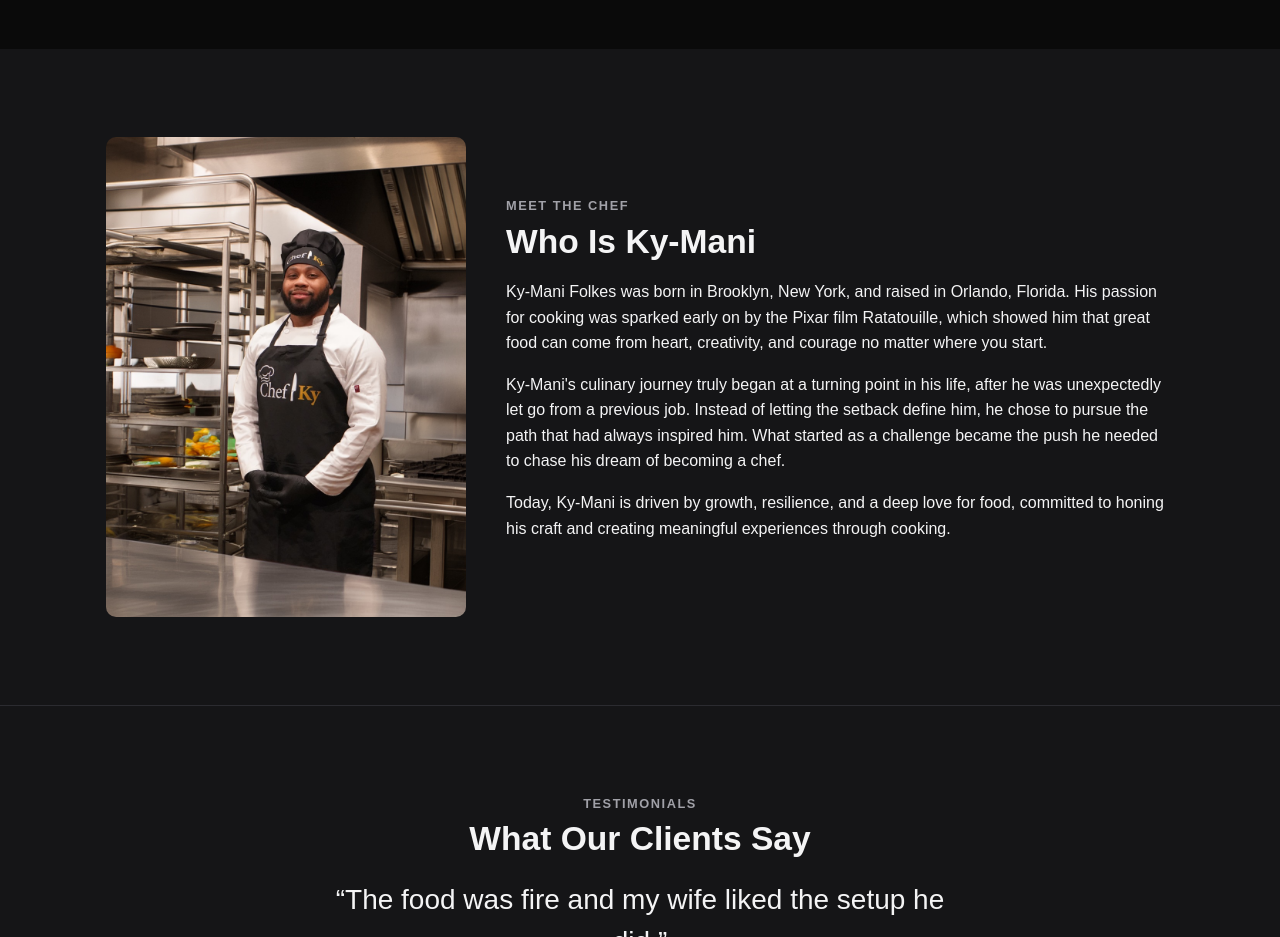
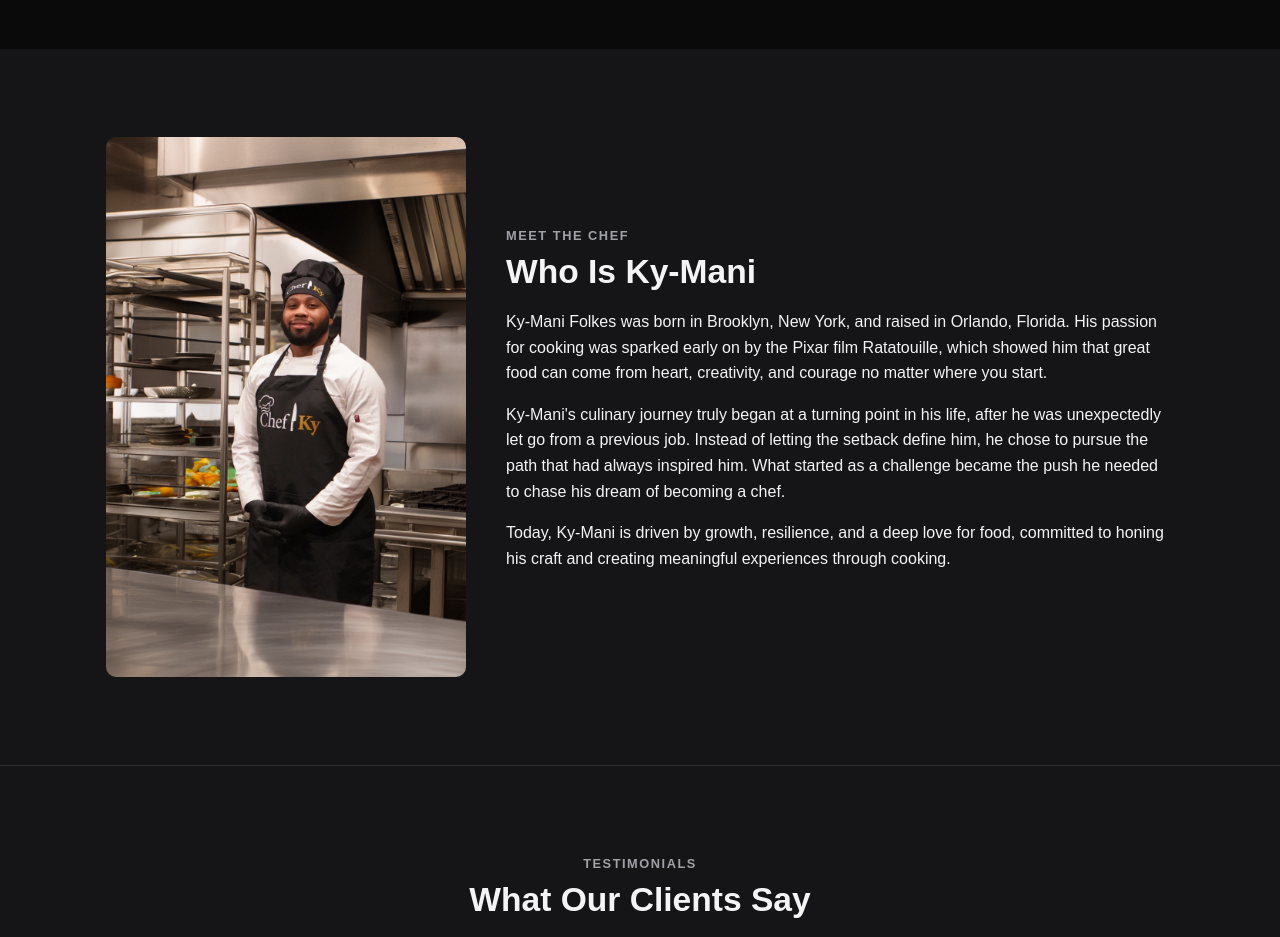
Before and after one commit to quillonconway-on-q25/Taste-Of-Ky, an Eleventy site: page src/index.njk in a window 1280 px wide. Shown: the part 1720-2657 px from the top of the page. Built offline with nearby package versions, Linux system fonts and the light colour scheme; Eleventy itself is replaced by a stand-in of ours; files that its build step writes are made by us from their sources.

Commit message:
About: show full chef photo without cropping
Co-Authored-By: Claude Sonnet 5.5 <noreply@anthropic.com>

```diff
--- a/src/css/style.css
+++ b/src/css/style.css
@@ -88,13 +88,13 @@ h2 { font-size: clamp(1.6rem, 3vw, 2.1rem); }
 
 /* Taste of Ky additions */
 .about-grid { display: grid; grid-template-columns: minmax(220px, 360px) 1fr; gap: 40px; align-items: center; }
-.about-photo { width: 100%; border-radius: var(--radius); aspect-ratio: 3 / 4; object-fit: cover; }
+.about-photo { width: 100%; height: auto; border-radius: var(--radius); }
 .about p { margin: 0 0 1em; }
 .eyebrow { text-transform: uppercase; letter-spacing: .12em; font-size: .8rem; color: var(--muted); font-weight: 700; margin: 0 0 .4em !important; }
 .quote { margin: 0; font-size: clamp(1.2rem, 3vw, 1.6rem); line-height: 1.5; }
 .quote cite { display: block; margin-top: .8em; font-size: .95rem; font-style: normal; color: var(--muted); }
 .brand img { height: 48px; width: auto; }
-@media (max-width: 720px) { .about-grid { grid-template-columns: 1fr; } .about-photo { max-height: 420px; aspect-ratio: 4 / 5; } }
+@media (max-width: 720px) { .about-grid { grid-template-columns: 1fr; } .about-photo { max-width: 420px; margin: 0 auto; } }
 
 /* Testimonial section (scroll-snap slider, auto-advances via inline script) */
 .testimonial { background: var(--surface); border-top: 1px solid var(--border); border-bottom: 1px solid var(--border); }
```
